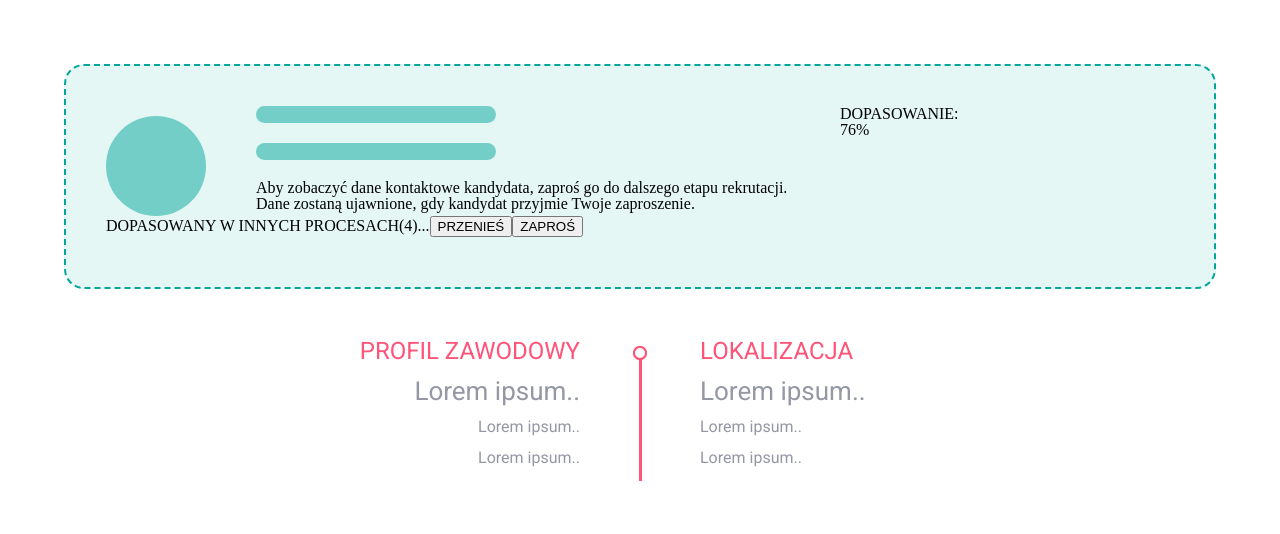
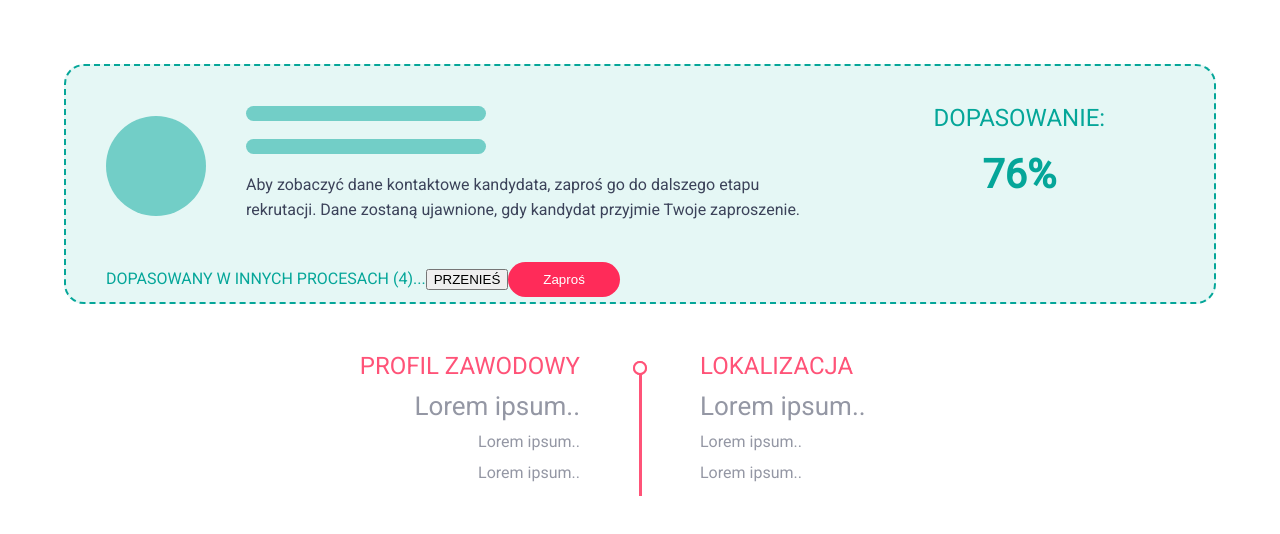
Before and after one commit to alekz29/cv, a React app: page / in a window 1280 px wide. Built offline with nearby package versions, Linux system fonts and the light colour scheme.

Commit message:
ready summary item

```diff
--- a/src/components/Summary.js
+++ b/src/components/Summary.js
@@ -8,22 +8,22 @@ const Summary = () => {
                 <div className={'padlock'}>
                 </div>
                 <div className={'fit'}>
-                    <div className={'progress-bar'}>
+                    <div role={'progressbar'} className={'progress-bar'}>
                     </div>
-                    <div className={'progress-bar'}>
+                    <div role={'progressbar'} className={'progress-bar'}>
                     </div>
-                    <p>Aby zobaczyć dane kontaktowe kandydata, zaproś go do dalszego etapu rekrutacji.
+                    <p className={'statement'}>Aby zobaczyć dane kontaktowe kandydata, zaproś go do dalszego etapu rekrutacji.
                         Dane zostaną ujawnione, gdy kandydat przyjmie Twoje zaproszenie.</p>
                 </div>
                 <div className={'result'}>
-                    <p>DOPASOWANIE:</p>
-                    <h1>76%</h1>
+                    <p className={'result__fit'}>DOPASOWANIE:</p>
+                    <h1 className={'result__sum'}>76%</h1>
                 </div>
             </div>
             <div className={'action'}>
-                <a>DOPASOWANY W INNYCH PROCESACH(4)...</a>
-                <button>PRZENIEŚ</button>
-                <button>ZAPROŚ</button>
+                <a className={'action__matching'}>DOPASOWANY W INNYCH PROCESACH (4)...</a>
+                <button className={'action__button-move'}>PRZENIEŚ</button>
+                <button className={'action__button-invite'}>Zaproś</button>
             </div>
         </section>
     )
--- a/src/styles/Summary.scss
+++ b/src/styles/Summary.scss
@@ -5,14 +5,15 @@ $light-color:#72cec7;
   max-width: 1200px;
   margin: 0 auto;
   width:100%;
-  height:225px;
+  height:240px;
   background:#e5f7f5;
   border: dashed 2px $font-color;
   border-radius: 20px;
   display:flex;
   flex-direction: column;
-  padding:40px;
+  padding:40px 40px 20px;
   box-sizing: border-box;
+  font-family: Roboto;
   .summary{
     display: flex;
     flex-direction: row;
@@ -23,8 +24,40 @@ $light-color:#72cec7;
       background: $light-color;
       margin-top: 10px;
     }
+    .fit{
+      margin:0 50px 0 40px;
+      width: 55%;
+    }
+    .result{
+      padding-left:50px;
+      .result__fit{
+        color: $font-color;
+        font-size: 24px;
+        text-align: center;
+      }
+      .result__sum{
+        text-align: center;
+        color: $font-color;
+        font-size: 40px;
+        margin: 25px 0;
+        font-weight: bold;
+      }
+    }
   }
   .action{
+    margin-top:40px;
+    .action__matching{
+      color:$font-color;
+
+    }
+    .action__button-invite{
+      background: #ff2b59;
+      padding: 10px 35px;
+      text-align: center;
+      color:white;
+      border-radius:50px;
+      border:none;
+    }
 
   }
 }
@@ -32,9 +65,9 @@ $light-color:#72cec7;
 
 .progress-bar {
   border-radius: 20px;
-  height: 17px;
+  height: 15px;
   width: 400px;
-  margin-bottom: 20px;
+  margin-bottom: 18px;
 }
 
 .progress-bar::after {
@@ -45,7 +78,8 @@ $light-color:#72cec7;
   height: 100%;
   border-radius: 9px;
 }
-.fit{
-  margin:0 50px;
-  width: 50%;
+
+.statement{
+  color:#3c435a;
+  line-height: 25px;
 }
```
